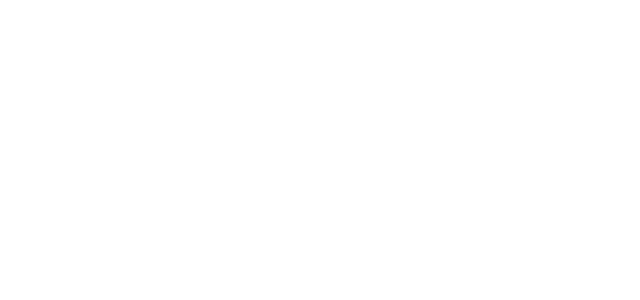
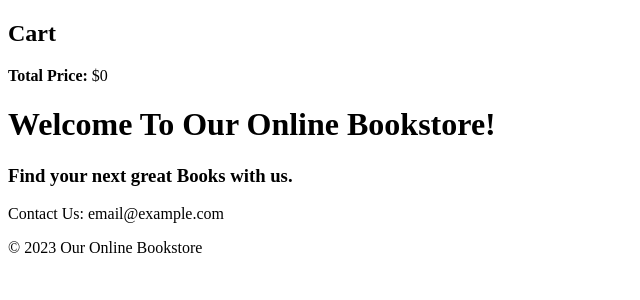
Before and after one commit to Gordon-Zoeller/DCI-Bookstore-Frontend, a React (Vite) app: page / in a window 1280 px wide. Shown: the top 300 px of the page, without its empty margins (0-640 px from the left). Built offline with nearby package versions, Linux system fonts and the light colour scheme.

Commit message:
sammuel : adding CartPage, HomePage

```diff
--- a/src/App.jsx
+++ b/src/App.jsx
@@ -1,11 +1,14 @@
-import "./App.css"
+import "./App.css";
+import Cart from "./components/pages/Cart";
+import HomePage from "./components/pages/Home";
 
 function App() {
   return (
     <>
-
+      <Cart />
+      <HomePage />
     </>
-  )
+  );
 }
 
-export default App
+export default App;
--- /dev/null
+++ b/src/components/pages/Cart.jsx
@@ -0,0 +1,43 @@
+import React, { useContext, useEffect } from "react";
+import { MyContext } from "../../context/CreateContext";
+
+export default function Cart() {
+  const { cart, setCart } = useContext(MyContext);
+
+  useEffect(() => {
+    const storedCart = localStorage.getItem("cart");
+    if (storedCart) {
+      setCart(JSON.parse(storedCart));
+    }
+  }, [setCart]);
+
+  useEffect(() => {
+    localStorage.setItem("cart", JSON.stringify(cart));
+  }, [cart]);
+
+  const removeFromCart = (itemToRemove) => {
+    const updatedCart = cart.filter((item) => item.id !== itemToRemove.id);
+    setCart(updatedCart);
+  };
+
+  const calculateTotalPrice = () => {
+    return cart.reduce((total, item) => total + item.price, 0);
+  };
+
+  return (
+    <div>
+      <h2>Cart</h2>
+      <ul>
+        {cart.map((item) => (
+          <li key={item.id}>
+            {item.name} - ${item.price}
+            <button onClick={() => removeFromCart(item)}>Remove</button>
+          </li>
+        ))}
+      </ul>
+      <div>
+        <strong>Total Price: </strong>${calculateTotalPrice()}
+      </div>
+    </div>
+  );
+}
--- a/src/components/pages/Home.jsx
+++ b/src/components/pages/Home.jsx
@@ -0,0 +1,17 @@
+import React from "react";
+
+export default function HomePage() {
+  return (
+    <div>
+      <header>
+        <h1>Welcome To Our Online Bookstore!</h1>
+        <h3>Find your next great Books with us.</h3>
+      </header>
+
+      <footer>
+        <p>Contact Us: email@example.com</p>
+        <p>&copy; {new Date().getFullYear()} Our Online Bookstore</p>
+      </footer>
+    </div>
+  );
+}
```
